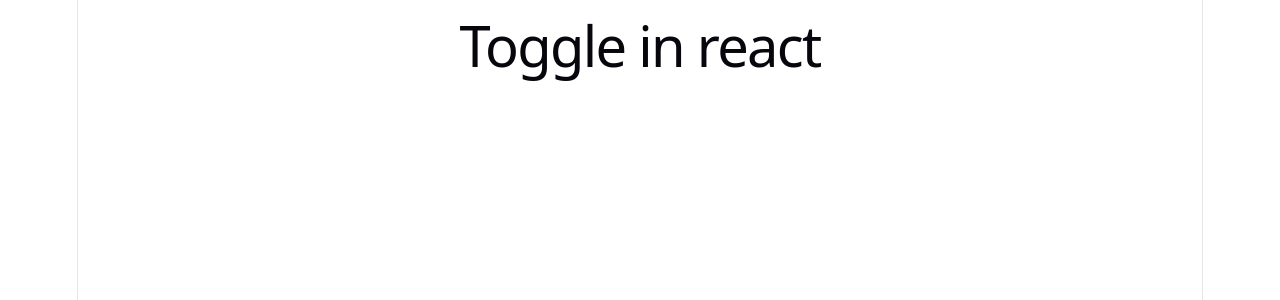
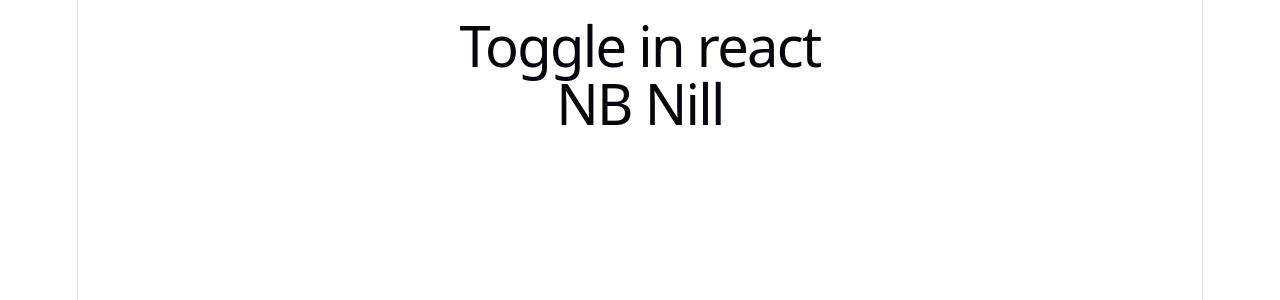
Before and after one commit to codewithnill/reactjs_19_by_code_step_by_step, a React (Vite) app in the folder main/react-blog/: page / in a window 1280 px wide. Shown: the top 300 px of the page. Built offline with nearby package versions, Linux system fonts and the light colour scheme.

Commit message:
toggle after implementation.

```diff
--- a/main/react-blog/src/App.jsx
+++ b/main/react-blog/src/App.jsx
@@ -1,8 +1,15 @@
 import { useState } from "react";
 function App() {
+
+  const [display,setDisplay] = useState(true);
+  // const [display,setDisplay] = useState(false);
   return (
     <div>
       <h1>Toggle in react</h1>
+      {
+        display? <h1>NB Nill</h1>:<h1>no username</h1>
+      }
+
     </div>
   );
 }
```
